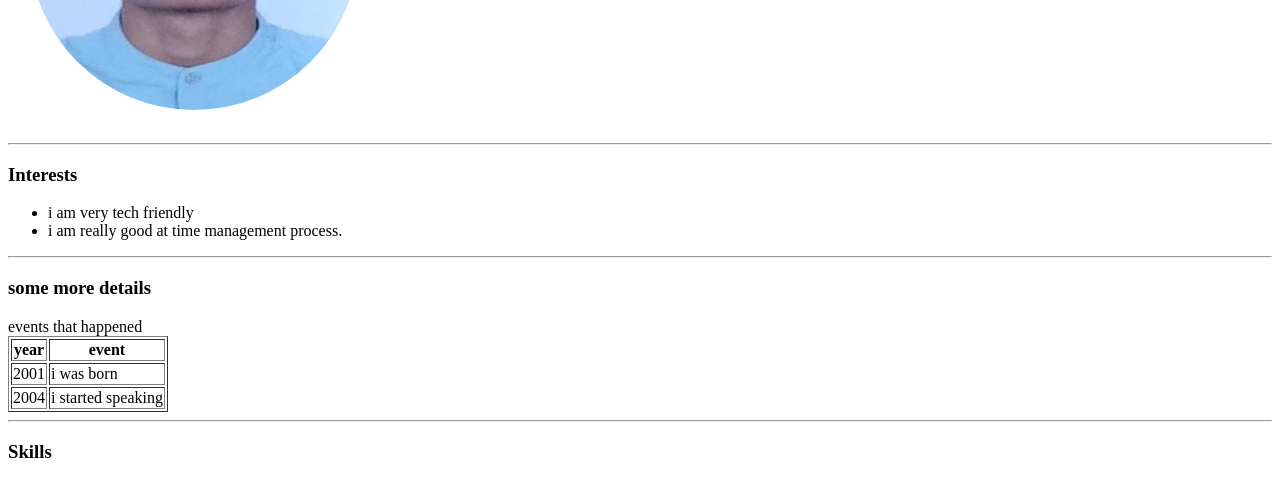
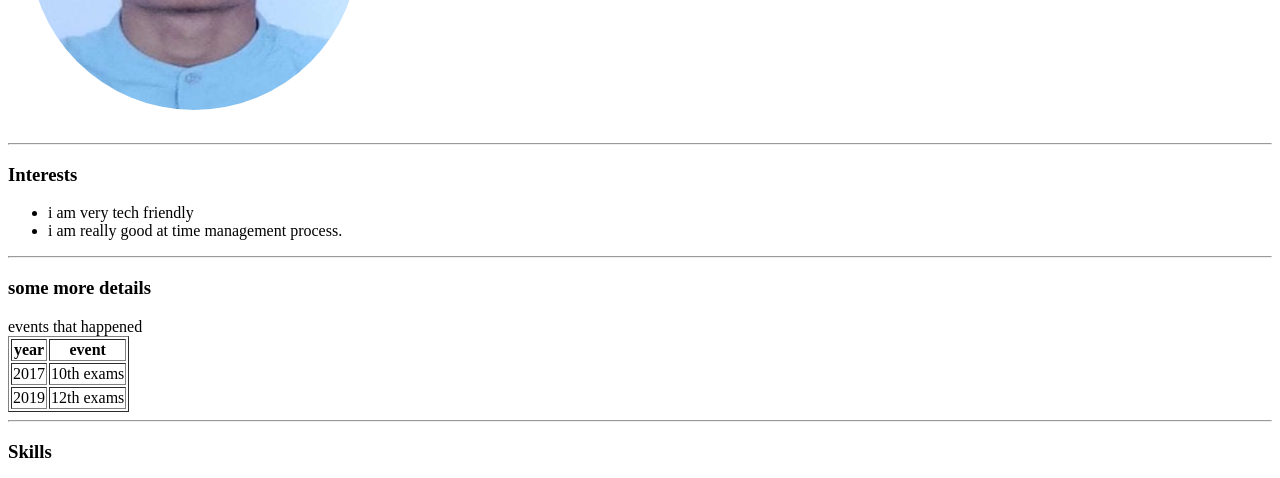
Before and after one commit to nikhilkumar293/1st-website, a plain HTML site: page index.html in a window 1280 px wide. Shown: the part 249-727 px from the top of the page. Drawn offline with Linux system fonts and the light colour scheme.

Commit message:
Update index.html

```diff
--- a/index.html
+++ b/index.html
@@ -42,12 +42,12 @@
     </thead>
     <tbody>
       <tr>
-        <td>2001</td>
-        <td>i was born</td>
+        <td>2017</td>
+        <td>10th exams</td>
       </tr>
       <tr>
-        <td>2004</td>
-        <td>i started speaking</td>
+        <td>2019</td>
+        <td>12th exams</td>
       </tr>
     </tbody>
     <tfoot>
```
